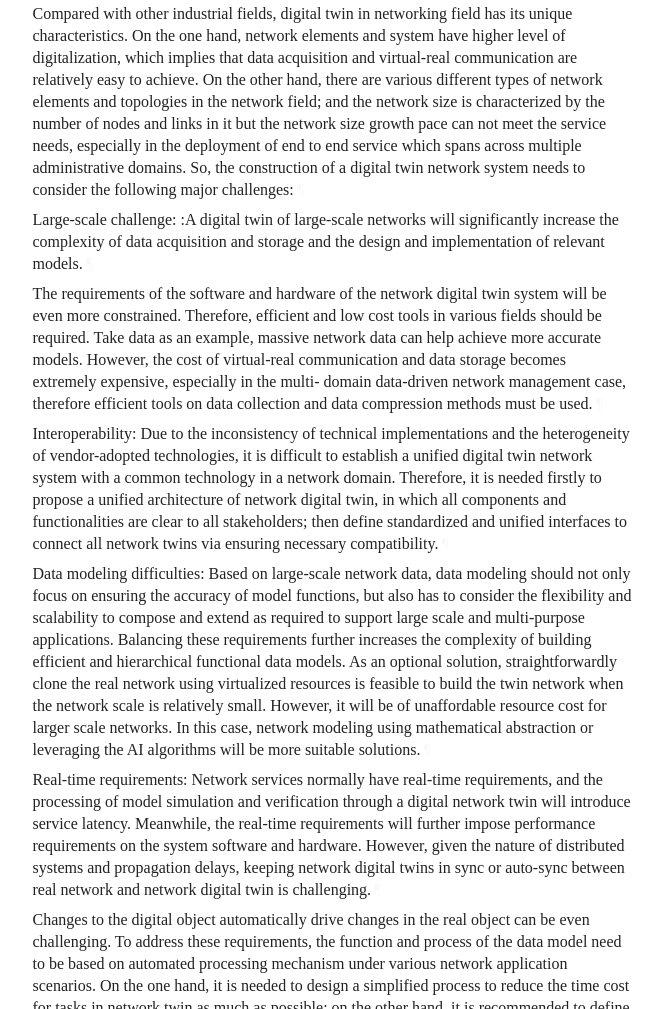
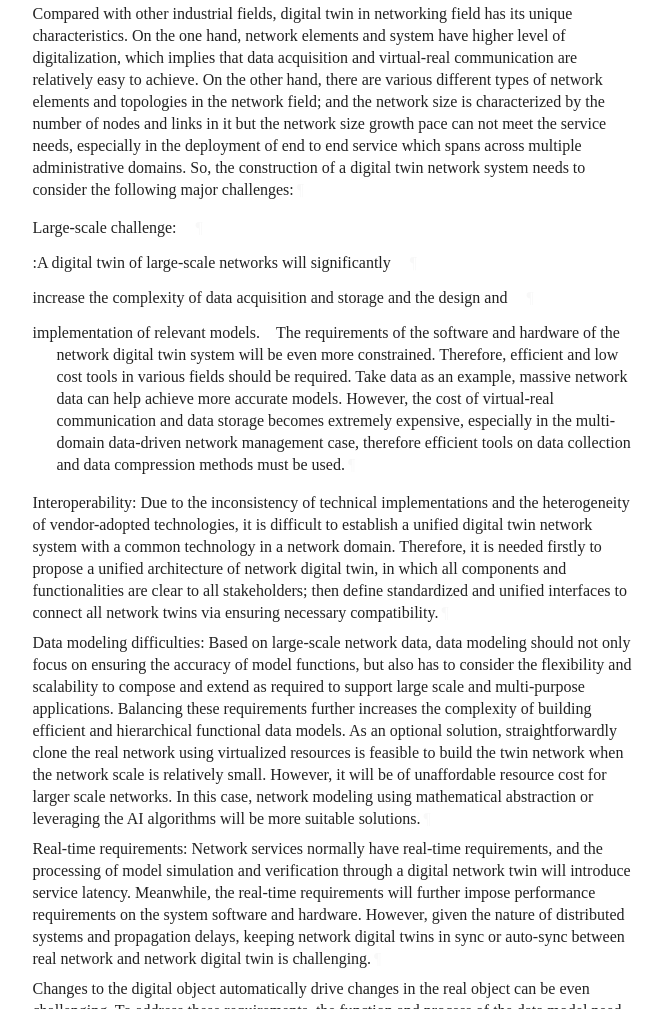
Before and after one commit to cheneyzhoucheng/network-digital-twin, a plain HTML site: page billwuqin-patch-2/draft-irtf-nmrg-network-digital-twin-arch.html in a window 1280 px wide. Shown: the part 7874-8883 px from the top of the page, without its empty margins (92-754 px from the left). Drawn offline with Linux system fonts and the light colour scheme; a web font is replaced by a local one.

Commit message:
Script updating gh-pages from 78c766f. [ci skip]

```diff
--- a/billwuqin-patch-2/draft-irtf-nmrg-network-digital-twin-arch.html
+++ b/billwuqin-patch-2/draft-irtf-nmrg-network-digital-twin-arch.html
@@ -1836,25 +1836,42 @@ links in it but the network size growth pace can not meet the service needs,
 especially in the deployment of end to end service which spans across multiple
 administrative domains. So, the construction of a digital twin network system
 needs to consider the following major challenges:<a href="#section-6-3" class="pilcrow">¶</a></p>
-<p id="section-6-4">Large-scale challenge:
-:A digital twin of large-scale networks will significantly
-increase the complexity of data acquisition and storage and the design and
-implementation of relevant models.<a href="#section-6-4" class="pilcrow">¶</a></p>
-<p id="section-6-5">The requirements of the software and hardware of the network digital twin system
+<span class="break"></span><dl class="dlParallel" id="section-6-4">
+        <dt id="section-6-4.1">Large-scale challenge:</dt>
+        <dd style="margin-left: 1.5em" id="section-6-4.2">
+          <p id="section-6-4.2.1"></p><a href="#section-6-4.2" class="pilcrow">¶</a>
+</dd>
+        <dd class="break"></dd>
+<dt id="section-6-4.3">:A digital twin of large-scale networks will significantly</dt>
+        <dd style="margin-left: 1.5em" id="section-6-4.4">
+          <p id="section-6-4.4.1"></p><a href="#section-6-4.4" class="pilcrow">¶</a>
+</dd>
+        <dd class="break"></dd>
+<dt id="section-6-4.5">increase the complexity of data acquisition and storage and the design and</dt>
+        <dd style="margin-left: 1.5em" id="section-6-4.6">
+          <p id="section-6-4.6.1"></p><a href="#section-6-4.6" class="pilcrow">¶</a>
+</dd>
+        <dd class="break"></dd>
+<dt id="section-6-4.7">implementation of relevant models.</dt>
+        <dd style="margin-left: 1.5em" id="section-6-4.8">
+          <p id="section-6-4.8.1">The requirements of the software and hardware of the network digital twin system
 will be even more constrained. Therefore, efficient and low cost tools in various
 fields should be required. Take data as an example, massive network data can help
 achieve more accurate models. However, the cost of virtual-real communication and
 data storage becomes extremely expensive, especially in the multi- domain data-driven
 network management case, therefore efficient tools on data collection and data
-compression methods must be used.<a href="#section-6-5" class="pilcrow">¶</a></p>
-<p id="section-6-6">Interoperability: Due to the inconsistency of technical implementations and the
+compression methods must be used.<a href="#section-6-4.8.1" class="pilcrow">¶</a></p>
+</dd>
+      <dd class="break"></dd>
+</dl>
+<p id="section-6-5">Interoperability: Due to the inconsistency of technical implementations and the
 heterogeneity of vendor-adopted technologies, it is difficult to establish a unified
 digital twin network system with a common technology in a network domain.
 Therefore, it is needed firstly to propose a unified architecture of network digital
 twin, in which all components and functionalities are clear to all stakeholders; then
 define standardized and unified interfaces to connect all network twins via ensuring
-necessary compatibility.<a href="#section-6-6" class="pilcrow">¶</a></p>
-<p id="section-6-7">Data modeling difficulties: Based on large-scale network data, data modeling should
+necessary compatibility.<a href="#section-6-5" class="pilcrow">¶</a></p>
+<p id="section-6-6">Data modeling difficulties: Based on large-scale network data, data modeling should
 not only focus on ensuring the accuracy of model functions, but also has to consider
 the flexibility and scalability to compose and extend as required to support large
 scale and multi-purpose applications.  Balancing these requirements further increases
@@ -1863,33 +1880,33 @@ optional solution, straightforwardly clone the real network using virtualized re
 is feasible to build the twin network when the network scale is relatively small. However,
 it will be of unaffordable resource cost for larger scale networks. In this case, network
 modeling using mathematical abstraction or leveraging the AI algorithms will be more
-suitable solutions.<a href="#section-6-7" class="pilcrow">¶</a></p>
-<p id="section-6-8">Real-time requirements: Network services normally have real-time requirements, and the
+suitable solutions.<a href="#section-6-6" class="pilcrow">¶</a></p>
+<p id="section-6-7">Real-time requirements: Network services normally have real-time requirements, and the
 processing of model simulation and verification through a digital network twin will
 introduce service latency. Meanwhile, the real-time requirements will further impose
 performance requirements on the system software and hardware. However, given the nature
 of distributed systems and propagation delays, keeping network digital twins in sync or
-auto-sync between real network and network digital twin is challenging.<a href="#section-6-8" class="pilcrow">¶</a></p>
-<p id="section-6-9">Changes to the digital object automatically drive changes in the real object can be even
+auto-sync between real network and network digital twin is challenging.<a href="#section-6-7" class="pilcrow">¶</a></p>
+<p id="section-6-8">Changes to the digital object automatically drive changes in the real object can be even
 challenging. To address these requirements, the function and process of the data model
 need to be based on automated processing mechanism under various network application
 scenarios. On the one hand, it is needed to design a simplified process to reduce the
 time cost for tasks in network twin as much as possible; on the other hand, it is
 recommended to define the real-time requirements of different applications, and then
 match the corresponding computing resources and suitable solutions as needed to complete
-the task processing in the twin.<a href="#section-6-9" class="pilcrow">¶</a></p>
-<p id="section-6-10">Security risks: A network digital twin has to synchronize all or subset of the data
+the task processing in the twin.<a href="#section-6-8" class="pilcrow">¶</a></p>
+<p id="section-6-9">Security risks: A network digital twin has to synchronize all or subset of the data
 related to involved real networks in real time, which inevitably augments the attack
 surface, with a higher risk of information leakage, in particular. On one hand, it
 is mandatory to design more secure data mechanism leveraging legacy data protection
 methods and innovative technologies such as block chain. On the other hand, the system
 design can limit the data (especially raw data) requirement for building digital twin
-network, leveraging innovative modeling technologies such as federal learning.<a href="#section-6-10" class="pilcrow">¶</a></p>
-<p id="section-6-11">To address the above listed challenges, it is important to agree on a unified
+network, leveraging innovative modeling technologies such as federal learning.<a href="#section-6-9" class="pilcrow">¶</a></p>
+<p id="section-6-10">To address the above listed challenges, it is important to agree on a unified
 architecture of network digital twin, which defines the main functional components
 and interfaces (<a href="#arch" class="auto internal xref">Section 7</a>). Then, relying upon such an architecture, it is required
 to continue researching on the key enabling technologies including data acquisition,
-data storage, data modeling, interface standardization, and security assurance.<a href="#section-6-11" class="pilcrow">¶</a></p>
+data storage, data modeling, interface standardization, and security assurance.<a href="#section-6-10" class="pilcrow">¶</a></p>
 </section>
 </div>
 <div id="arch">
```
Also changed, not shown: billwuqin-patch-2/draft-irtf-nmrg-network-digital-twin-arch.txt.
